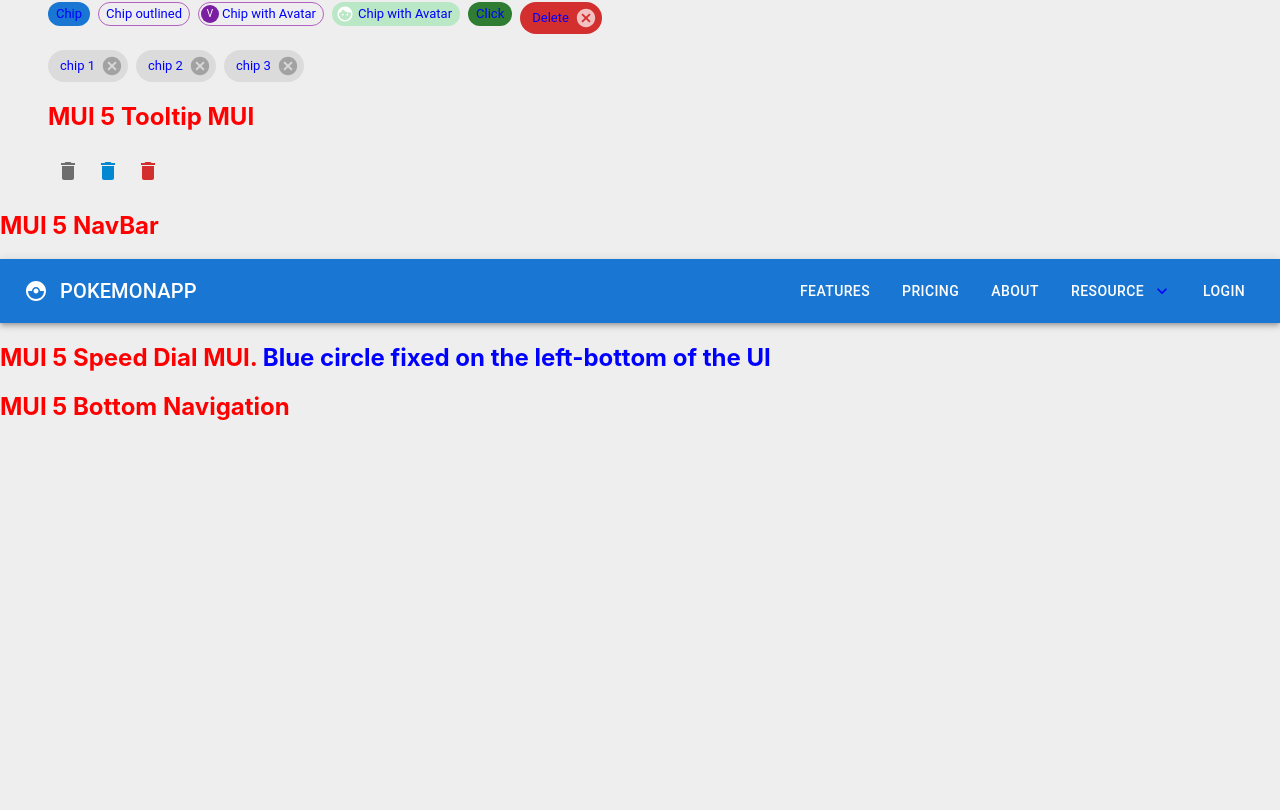
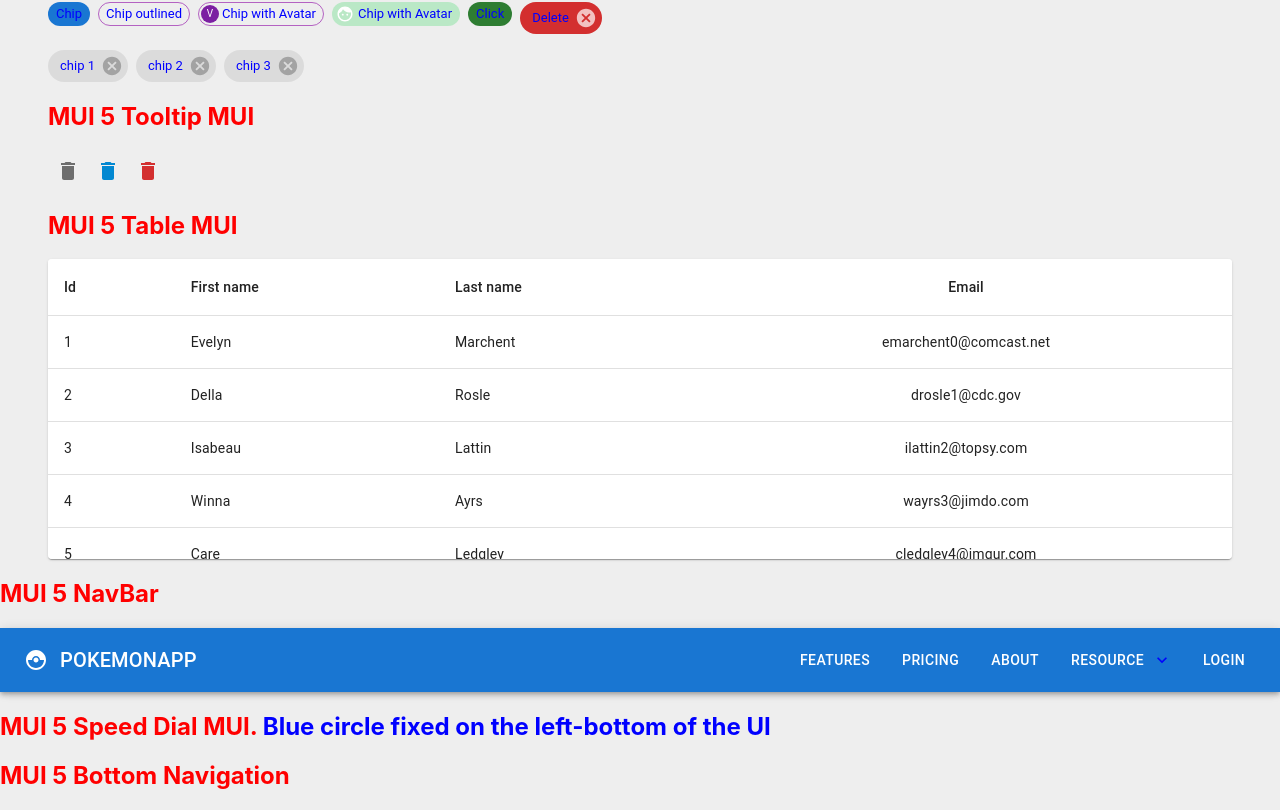
Before and after one commit to Dina2703/mui5-app, a React (Create React App) app: page / in a window 1280 px wide. Shown: the part 7043-7853 px from the top of the page. Before the commit the page ends 7484 px from the top, so only its background shows below. Built offline with nearby package versions, Linux system fonts and the light colour scheme.

Commit message:
Table MUI example

```diff
--- a/src/App.js
+++ b/src/App.js
@@ -25,6 +25,7 @@ import MuiSwitch from "./components/MuiSwitch";
 import MuiTextField from "./components/MuiTextField";
 import MuiTypo from "./components/MuiTypo";
 import MuiToolTip from "./components/MuiToolTip";
+import MuiTabel from "./components/MuiTabel";
 
 function App() {
   return (
@@ -78,6 +79,8 @@ function App() {
         <MuiChip />
         <h2>MUI 5 Tooltip MUI </h2>
         <MuiToolTip />
+        <h2>MUI 5 Table MUI </h2>
+        <MuiTabel />
       </div>
       <h2>MUI 5 NavBar </h2>
       <MuiNavbar />
--- /dev/null
+++ b/src/components/MuiTabel.js
@@ -0,0 +1,45 @@
+import {
+  TableContainer,
+  Paper,
+  Table,
+  TableHead,
+  TableBody,
+  TableRow,
+  TableCell,
+} from "@mui/material";
+import { tableData } from "./shared/table";
+
+function MuiTabel() {
+  return (
+    <TableContainer component={Paper} sx={{ maxHeight: "300px" }}>
+      <Table aria-label="simple table" stickyHeader>
+        <TableHead>
+          <TableRow>
+            <TableCell>Id</TableCell>
+            <TableCell>First name</TableCell>
+            <TableCell>Last name</TableCell>
+            <TableCell align="center">Email</TableCell>
+          </TableRow>
+        </TableHead>
+        <TableBody>
+          {tableData.map((item) => (
+            <TableRow
+              key={item.id}
+              sx={{ "&:last-child td, &:last-child th": { border: 0 } }}
+            >
+              <TableCell>{item.id}</TableCell>
+              <TableCell>{item.first_name}</TableCell>
+              <TableCell>{item.last_name}</TableCell>
+              <TableCell align="center">{item.email}</TableCell>
+            </TableRow>
+          ))}
+        </TableBody>
+      </Table>
+    </TableContainer>
+  );
+}
+
+export default MuiTabel;
+
+//Tables help display sets of data. For basic data display.
+//If need to create  complex tabel display,for  customizing the table to sort, filter or paginate the data  try to use React-table package. It works really well with MUI.
--- /dev/null
+++ b/src/components/shared/table.js
@@ -0,0 +1,82 @@
+export const tableData = [
+  {
+    id: 1,
+    first_name: "Evelyn",
+    last_name: "Marchent",
+    email: "emarchent0@comcast.net",
+    gender: "Female",
+    ip_address: "188.78.59.188",
+  },
+  {
+    id: 2,
+    first_name: "Della",
+    last_name: "Rosle",
+    email: "drosle1@cdc.gov",
+    gender: "Female",
+    ip_address: "208.86.40.214",
+  },
+  {
+    id: 3,
+    first_name: "Isabeau",
+    last_name: "Lattin",
+    email: "ilattin2@topsy.com",
+    gender: "Female",
+    ip_address: "126.8.40.68",
+  },
+  {
+    id: 4,
+    first_name: "Winna",
+    last_name: "Ayrs",
+    email: "wayrs3@jimdo.com",
+    gender: "Female",
+    ip_address: "183.140.80.71",
+  },
+  {
+    id: 5,
+    first_name: "Care",
+    last_name: "Ledgley",
+    email: "cledgley4@imgur.com",
+    gender: "Bigender",
+    ip_address: "61.186.18.51",
+  },
+  {
+    id: 6,
+    first_name: "Mame",
+    last_name: "Marham",
+    email: "mmarham5@4shared.com",
+    gender: "Female",
+    ip_address: "91.167.205.72",
+  },
+  {
+    id: 7,
+    first_name: "Erna",
+    last_name: "Haliburton",
+    email: "ehaliburton6@w3.org",
+    gender: "Female",
+    ip_address: "247.12.7.102",
+  },
+  {
+    id: 8,
+    first_name: "Cherilynn",
+    last_name: "Wilcinskis",
+    email: "cwilcinskis7@drupal.org",
+    gender: "Genderfluid",
+    ip_address: "213.253.197.250",
+  },
+  {
+    id: 9,
+    first_name: "Sebastien",
+    last_name: "Phinnessy",
+    email: "sphinnessy8@wix.com",
+    gender: "Male",
+    ip_address: "83.189.208.101",
+  },
+  {
+    id: 10,
+    first_name: "Nancey",
+    last_name: "MacNab",
+    email: "nmacnab9@ning.com",
+    gender: "Female",
+    ip_address: "148.250.11.87",
+  },
+];
```
